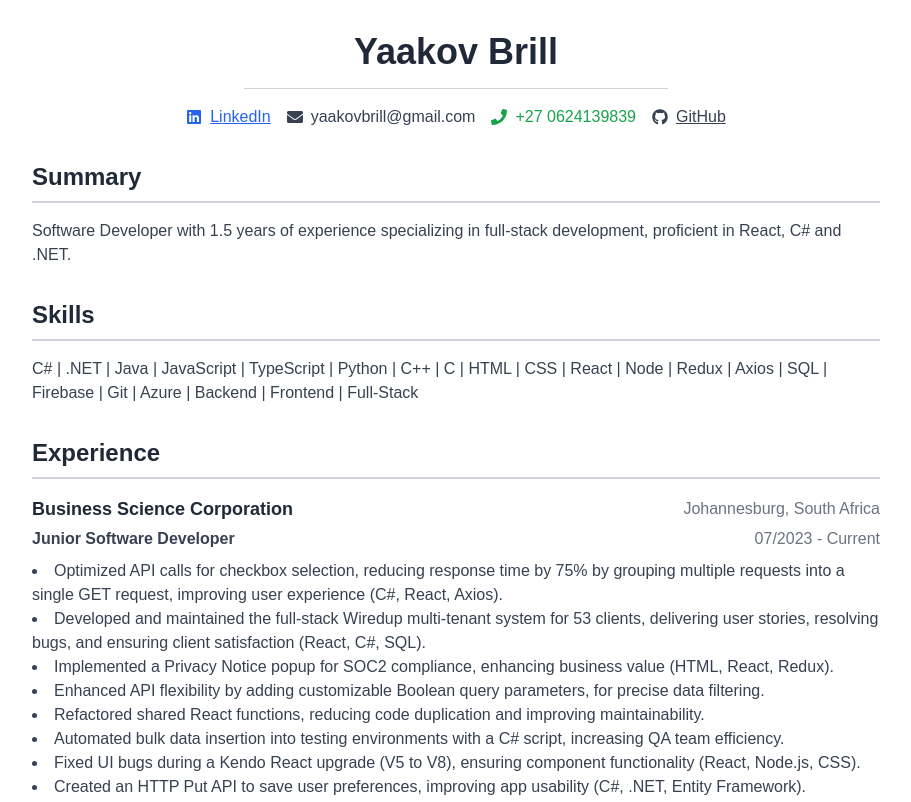
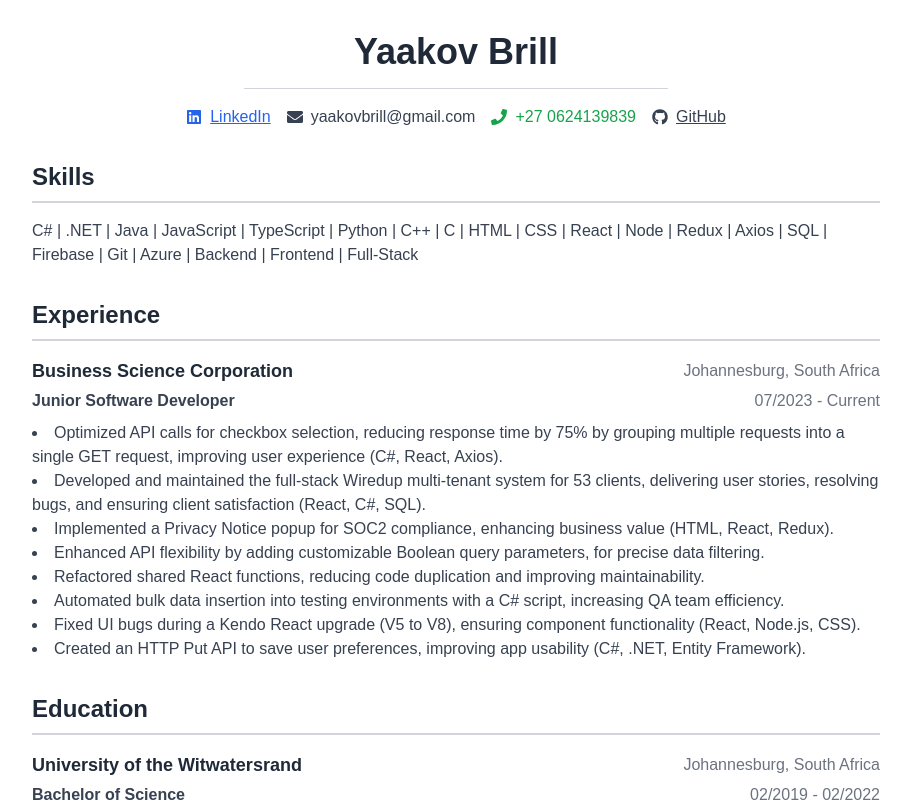
Before and after one commit to yaakovbrill/Yaakov-Brill-Resume, a Next.js app: page / in a window 1280 px wide. Shown: the top 802 px of the page, without its empty margins (184-1095 px from the left). Built offline with nearby package versions, Linux system fonts and the light colour scheme.

Commit message:
Removed summary section

```diff
--- a/app/components/sections/summarySection.tsx
+++ /dev/null
@@ -1,12 +0,0 @@
-import SectionTitle from "./sectionsTitle";
-
-export default function SummarySection() {
-  return (
-    <section>
-        <SectionTitle title={"Summary"}/>
-        <p className="text-gray-700">
-            Software Developer with 1.5 years of experience specializing in full-stack development, proficient in React, C# and .NET.
-        </p>
-    </section>
-  )
-}
--- a/app/page.tsx
+++ b/app/page.tsx
@@ -4,13 +4,11 @@ import EducationSection from "./components/sections/educationSection";
 import ExperienceSection from "./components/sections/experienceSection";
 import ProjectsSection from "./components/sections/projectsSection";
 import SkillsSection from "./components/sections/skillsSection";
-import SummarySection from "./components/sections/summarySection";
 
 export default function Home() {
   return (
     <div className="max-w-4xl mx-auto px-6 mb-8">
       <ContactSection/>
-      <SummarySection/>
       <SkillsSection/>
       <ExperienceSection/>
       <EducationSection/>
```
